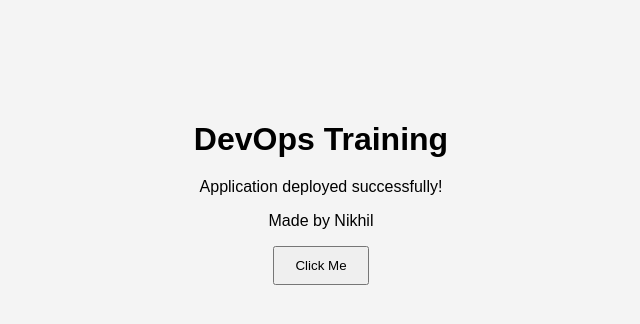
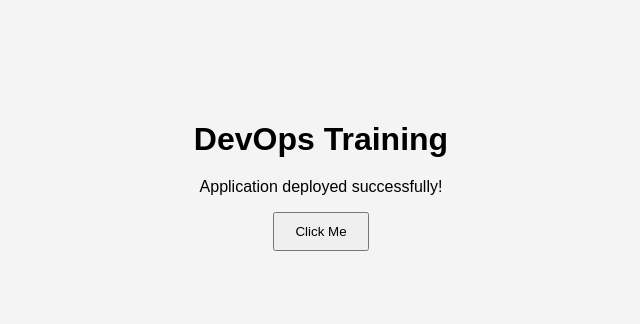
Before and after one commit to nikhilkttn/devops-training-static-site, a website: page index.html in a window 1280 px wide. Shown: the whole page, without its empty margins (319-959 px from the left). Drawn offline with Linux system fonts and the light colour scheme.

Commit message:
Updated index file

```diff
--- a/index.html
+++ b/index.html
@@ -10,7 +10,7 @@
   <div class="container">
     <h1>DevOps Training</h1>
     <p>Application deployed successfully!</p>
-    <p>Made by Nikhil</p>
+
     <button id="deployButton">Click Me</button>
     <p id="message"></p>
   </div>
```
